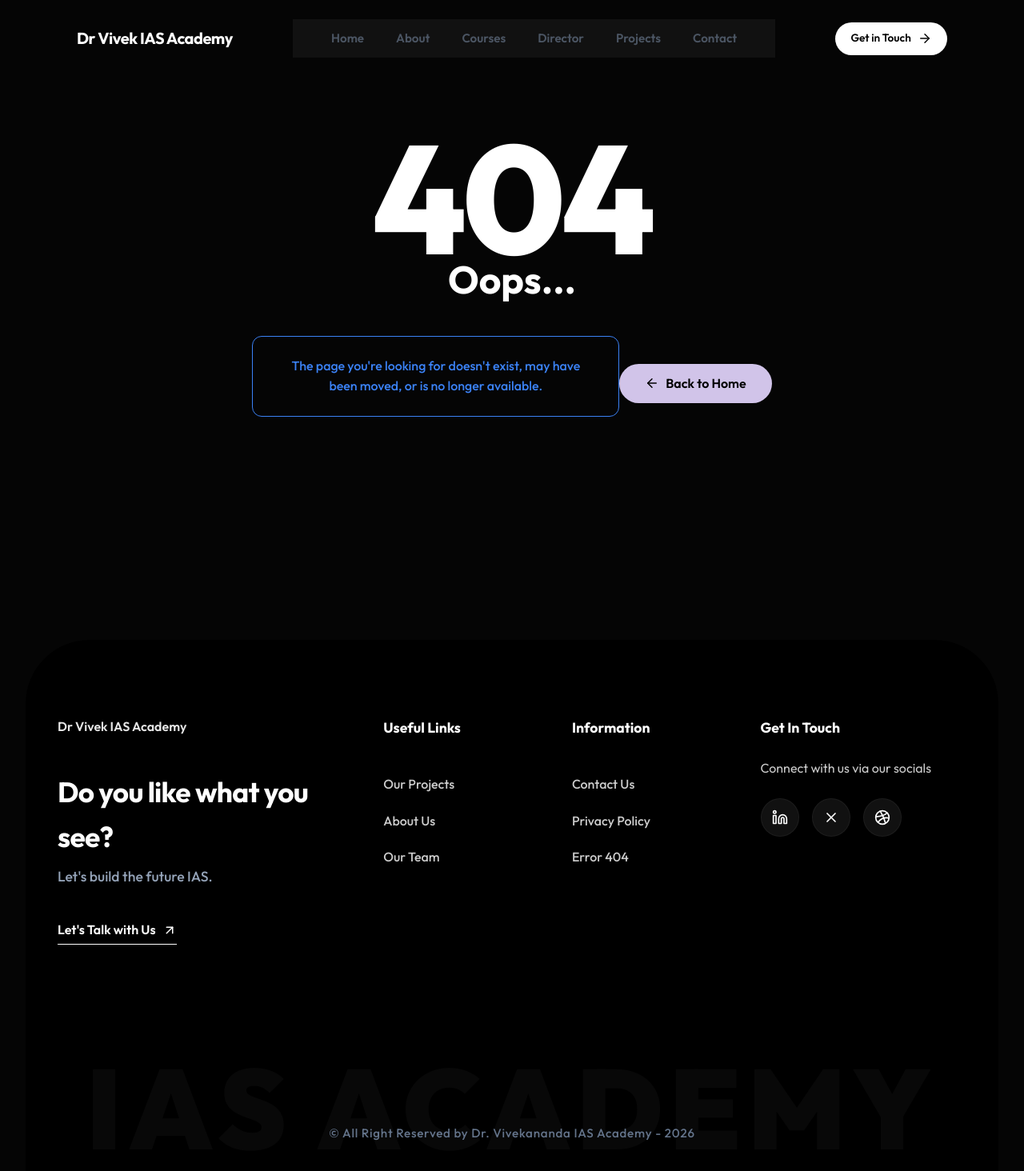
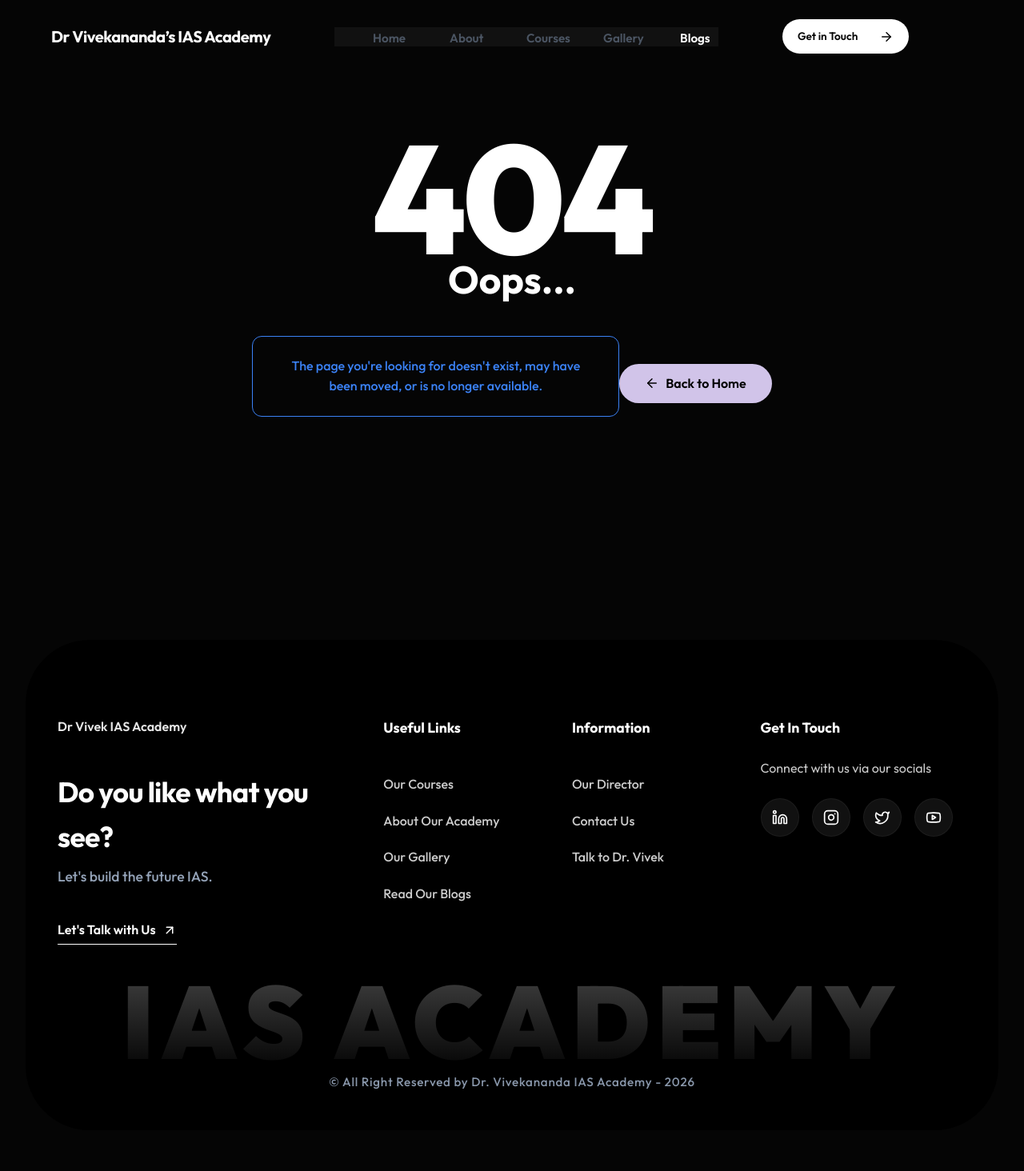
Before and after one commit to pbsnsriya/ias-academy, a React (Vite) app: page /blogs in a window 1280 px wide. Shown: the top 1464 px of the page at 80% size. Built offline with nearby package versions, Linux system fonts and the light colour scheme.

Commit message:
CSS Changes Home, Navbar, Footer

```diff
--- a/src/components/Footer.css
+++ b/src/components/Footer.css
@@ -14,7 +14,7 @@
     display: grid;
     grid-template-columns: 2fr 1fr 1fr 1.5fr;
     gap: 4rem;
-    margin-bottom: 6rem;
+    margin-bottom: 2rem;
 }
 
 .brand-title {
@@ -113,7 +113,7 @@
 .footer-bottom {
     text-align: center;
     position: relative;
-    padding: 8rem 0 4rem;
+    /* padding: 8rem 0 4rem; */
     display: flex;
     flex-direction: column;
     align-items: center;
@@ -121,25 +121,31 @@
 }
 
 .bg-text {
-    font-size: 11vw;
+  font-size: 10vw;
   font-weight: 900;
-    color: rgba(255, 255, 255, 0.03);
-    /* More subtle as per latest image */
   line-height: 1;
   letter-spacing: 0.5rem;
+  text-transform: uppercase;
   pointer-events: none;
-    text-transform: uppercase;
-    position: absolute;
-    top: 50%;
-    left: 50%;
-    transform: translate(-50%, -50%);
+  position: relative;
   width: 100%;
+  margin: 0;
   z-index: 1;
-    margin: 0;
+
+  background: linear-gradient(
+    to bottom,
+    rgba(255, 255, 255, 0.25),
+    rgba(255, 255, 255, 0.01)
+  );
+
+  -webkit-background-clip: text;
+  background-clip: text;
+  -webkit-text-fill-color: transparent;
 }
 
+
 .copyright {
-    color: #64748b;
+    color: #8997ab;
     font-size: 0.95rem;
     font-weight: 500;
     letter-spacing: 0.05em;
--- a/src/components/Footer.tsx
+++ b/src/components/Footer.tsx
@@ -1,6 +1,6 @@
 
 import { Link } from 'react-router-dom';
-import { Linkedin, X, Dribbble, ArrowUpRight } from 'lucide-react';
+import { Linkedin, X, Dribbble, ArrowUpRight, Twitter, Youtube, Instagram } from 'lucide-react';
 import './Footer.css';
 
 const Footer = () => {
@@ -19,16 +19,17 @@ const Footer = () => {
 
                     <div className="footer-links">
                         <h4>Useful Links</h4>
-                        <Link to="/projects">Our Projects</Link>
-                        <Link to="/about">About Us</Link>
-                        <Link to="/team">Our Team</Link>
+                        <Link to="/projects">Our Courses</Link>
+                        <Link to="/about">About Our Academy</Link>
+                        <Link to="/gallery">Our Gallery</Link>
+                        <Link to="/blogs">Read Our Blogs</Link>
                     </div>
 
                     <div className="footer-links">
                         <h4>Information</h4>
+                        <Link to="/director">Our Director</Link>
                         <Link to="/contact">Contact Us</Link>
-                        <Link to="/privacy">Privacy Policy</Link>
-                        <Link to="/404">Error 404</Link>
+                        <Link to="/letstalk">Talk to Dr. Vivek</Link>
                     </div>
 
                     <div className="footer-social">
@@ -36,8 +37,9 @@ const Footer = () => {
                         <p>Connect with us via our socials</p>
                         <div className="social-icons">
                             <a href="#" className="social-icon"><Linkedin size={20} /></a>
-                            <a href="#" className="social-icon"><X size={20} /></a>
-                            <a href="#" className="social-icon"><Dribbble size={20} /></a>
+                            <a href="#" className="social-icon"><Instagram size={20} /></a>
+                            <a href="#" className="social-icon"><Twitter size={20} /></a>
+                            <a href="#" className="social-icon"><Youtube size={20} /></a>
                         </div>
                     </div>
                 </div>
--- a/src/components/Navbar.css
+++ b/src/components/Navbar.css
@@ -23,6 +23,7 @@
     display: flex;
     align-items: center;
     justify-content: space-between;
+    padding: 0 !important;
 }
 
 .logo {
@@ -33,7 +34,8 @@
 
 .nav-links {
     display: flex;
-    gap: 2.5rem;
+    gap: 6rem;
+    overflow: hidden;
     /* background: #fff; */
     padding: 0.75rem 3rem;
     /* border-radius: 100px;
@@ -46,10 +48,17 @@
     border-color: rgba(255, 255, 255, 0.1);
 }
 
+.nav-link-transition {
+    display: flex;
+    align-items: center;
+}
+
 .nav-link {
     font-size: 0.95rem;
     font-weight: 600;
     color: #4b5563;
+    position: relative;
+    display: inline-block;
 }
 
 .nav-link:hover,
@@ -74,11 +83,6 @@
     font-size: 0.85rem;
     font-weight: 600;
     transition: var(--transition);
-}
-
-.btn-touch:hover {
-    transform: scale(1.05);
-    box-shadow: 0 0 20px var(--primary-glow);
 }
 
 .mobile-toggle {
@@ -109,7 +113,85 @@
     visibility: visible;
 }
 
-@media (max-width: 768px) {
+.top-nav-name,
+.bottom-nav-name {
+  position: absolute;
+  transition: transform 0.5s ease, opacity 0.5s ease;
+}
+
+/* Initial states */
+.top-nav-name {
+  transform: translateY(0);
+  opacity: 1;
+  cursor: pointer;
+  top: -10px
+}
+
+.bottom-nav-name {
+  transform: translateY(100%);
+  opacity: 0;
+  cursor: none;
+}
+
+/* Hover state */
+.nav-link:hover .top-nav-name {
+  transform: translateY(-50%);
+  opacity: 0;
+  cursor: none;
+}
+
+.nav-link:hover .bottom-nav-name {
+  transform: translateY(-50%);
+  opacity: 1;
+  cursor: pointer;
+}
+
+.btn-touch-transition {
+  position: relative;
+  display: flex;
+  align-items: center;
+  gap: 0.5rem;
+  width: 120px;
+    height: 24px;
+}
+
+.arrow-btn {
+  position: absolute;
+  right: 0;
+}
+
+.top-btn-touch,
+.bottom-btn-touch {
+  position: absolute;
+  transition: transform 0.5s ease, opacity 0.5s ease;
+}
+
+/* Initial states */
+.top-btn-touch {
+  transform: translateY(0);
+  opacity: 1;
+  cursor: pointer;
+}
+
+.bottom-btn-touch {
+  transform: translateY(100%);
+  opacity: 0;
+  cursor: none;
+}
+
+/* Hover state */
+.btn-touch:hover .top-btn-touch {
+  transform: translateY(-50%);
+  opacity: 0;
+}
+
+.btn-touch:hover .bottom-btn-touch {
+  transform: translateY(0);
+  opacity: 1;
+}
+
+
+@media (max-width: 940px) {
 
     .nav-links,
     .btn-touch {
@@ -128,6 +210,6 @@
     .mobile-btn {
         display: flex;
         justify-content: center;
-        width: 100%;
+        width: 30%;
     }
 }
--- a/src/components/Navbar.tsx
+++ b/src/components/Navbar.tsx
@@ -1,7 +1,6 @@
 import { useState, useEffect } from 'react';
 import { NavLink, Link } from 'react-router-dom';
 import { Menu, X, ArrowRight } from 'lucide-react';
-import ThemeToggle from './ThemeToggle';
 import './Navbar.css';
 
 const Navbar = () => {
@@ -20,35 +19,42 @@ const Navbar = () => {
     { name: 'Home', path: '/' },
     { name: 'About', path: '/about' },
     { name: 'Courses', path: '/courses' },
-        { name: 'Director', path: '/director' },
-        { name: 'Projects', path: '/projects' },
-        { name: 'Contact', path: '/contact' },
+    { name: 'Gallery', path: '/gallery' },
+    { name: 'Blogs', path: '/blogs' },
   ];
 
   return (
     <nav className={`navbar ${scrolled ? 'scrolled' : ''}`}>
       <div className="container nav-container">
         <Link to="/" className="logo">
-                    Dr Vivek IAS Academy
+          Dr Vivekananda’s IAS Academy
         </Link>
 
         {/* Desktop Navigation */}
         <div className="nav-links">
           {navLinks.map((link) => (
+            <div className='nav-link-transition'>
               <NavLink
                 key={link.name}
                 to={link.path}
                 className={({ isActive }) => (isActive ? 'nav-link active' : 'nav-link')}
               >
-                            {link.name}
+                <span className='top-nav-name'>  {link.name}</span>
+                <span className='bottom-nav-name'>  {link.name}</span>
               </NavLink>
+            </div>
           ))}
         </div>
 
+        <Link to="/contact" className="btn-touch mobile-btn" onClick={() => setIsOpen(false)}>
+          <div className="btn-touch-transition">
+            <span className='top-btn-touch'>Get in Touch</span>
+            <span className='bottom-btn-touch'>Get in Touch</span>
+            <ArrowRight size={18} className='arrow-btn'/>
+          </div>
+        </Link>
+
         <div className="nav-right">
-                    <Link to="/contact" className="btn-touch">
-                        Get in Touch <ArrowRight size={18} />
-                    </Link>
           {/* Mobile Toggle */}
           <button className="mobile-toggle" onClick={() => setIsOpen(!isOpen)}>
             {isOpen ? <X size={24} /> : <Menu size={24} />}
@@ -67,9 +73,6 @@ const Navbar = () => {
               {link.name}
             </NavLink>
           ))}
-                    <Link to="/contact" className="btn-touch mobile-btn" onClick={() => setIsOpen(false)}>
-                        Get in Touch <ArrowRight size={18} />
-                    </Link>
         </div>
       </div>
     </nav>
--- a/src/pages/Director.css
+++ b/src/pages/Director.css
@@ -30,7 +30,7 @@
 }
 
 .director-main-img-container {
-    max-width: 800px;
+    max-width: 400px;
     height: 500px;
     border-radius: 40px;
     overflow: hidden;
--- a/src/pages/Home.css
+++ b/src/pages/Home.css
@@ -69,6 +69,14 @@
     position: absolute;
     left: 50%;
     top: 0;
+}
+
+@media (max-width: 1000px) {
+    .hero-circular-badge {
+        position: static;
+        transform: none;
+        margin-bottom: 1.5rem;
+    }
 }
 
 .badge-text-rotate {
@@ -356,8 +364,7 @@
   display: grid;
   grid-template-columns: repeat(2, 1fr); /* 2 columns */
   gap: 2rem;
-  padding: 2.5rem 0;
-  border-bottom: 1px solid rgba(255, 255, 255, 0.1);
+  padding: 1rem 0;
   align-items: center;
 }
 
@@ -377,8 +384,7 @@
 
 /* Individual item */
 .live-item {
-  padding: 2.5rem 0;
-  border-bottom: 1px solid rgba(255, 255, 255, 0.1);
+  padding: 1rem 0;
 }
 
 /* Inner content */
```
Also changed, not shown: src/pages/Home.tsx (+14 -15 lines). Lines whose indentation alone changed are shown as unchanged.
